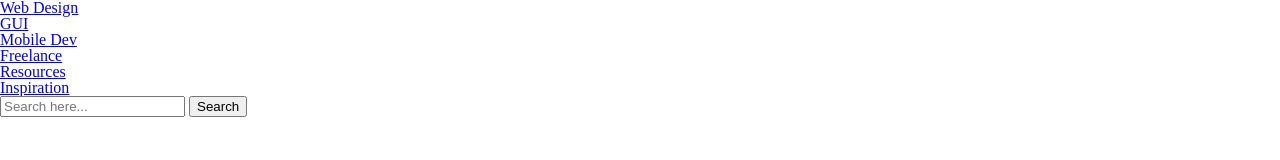
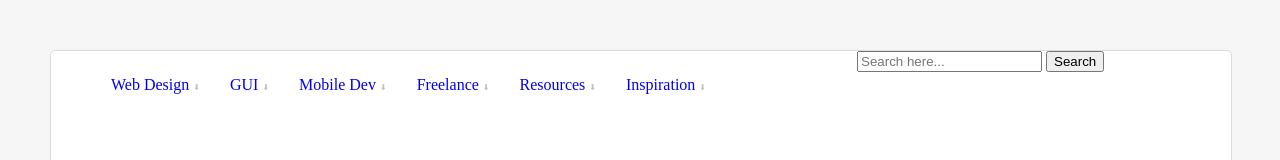
Before and after one commit to kyleludlow/zaplabs, a plain HTML site: page index.html in a window 1280 px wide. Shown: the top 160 px of the page. Drawn offline with Linux system fonts and the light colour scheme.

Commit message:
adds styling for for page wrappers, basic navbar stylingand positioning

```diff
--- a/css/main.css
+++ b/css/main.css
@@ -47,3 +47,43 @@ q:before, q:after {
 table {
   border-collapse: collapse;
   border-spacing: 0; }
+
+body {
+  background-color: #f6f6f6;
+  padding: 50px; }
+
+.page-wrapper {
+  background-color: white;
+  border: 1px solid #dbdbdb;
+  border-radius: 5px;
+  height: 500px;
+  width: 100%; }
+
+.content-wrapper {
+  padding: 0px 50px 10px 50px; }
+
+.header {
+  height: 65px; }
+
+.nav-wrapper {
+  float: left;
+  position: relative;
+  height: 100%;
+  width: 70%; }
+
+.navbar {
+  top: 25%;
+  position: absolute;
+  overflow: hidden;
+  list-style: none; }
+  .navbar li {
+    float: left;
+    padding-right: 10px; }
+    .navbar li a {
+      display: inline-block;
+      padding: 10px;
+      text-decoration: none; }
+
+.arrow-icon {
+  color: #bfbfbf;
+  font-size: 0.5em; }
--- a/index.html
+++ b/index.html
@@ -11,17 +11,17 @@
       <section class="header">
         <div class="nav-wrapper">
           <ul class="navbar">
-              <li><a href="#">Web Design</a></li>
-              <li><a href="#">GUI</a></li>
-              <li><a href="#">Mobile Dev</a></li>
-              <li><a href="#">Freelance</a></li>
-              <li><a href="#">Resources</a></li>
-              <li><a href="#">Inspiration</a></li>
+              <li><a href="#">Web Design <span class="arrow-icon">&#x2B07;</span></a></li>
+              <li><a href="#">GUI <span class="arrow-icon">&#x2B07;</span></a></li>
+              <li><a href="#">Mobile Dev <span class="arrow-icon">&#x2B07;</span></a></li>
+              <li><a href="#">Freelance <span class="arrow-icon">&#x2B07;</span></a></li>
+              <li><a href="#">Resources <span class="arrow-icon">&#x2B07;</span></a></li>
+              <li><a href="#">Inspiration <span class="arrow-icon">&#x2B07;</span></a></li>
           </ul>
         </div>
         <form>
-          <input type="text" placeholder="Search here...">
-          <input type="button" value="Search">
+          <input class="search" type="text" placeholder="Search here...">
+          <input class="button" type="button" value="Search">
         </form>
       </section>
       <section class="main">
```
